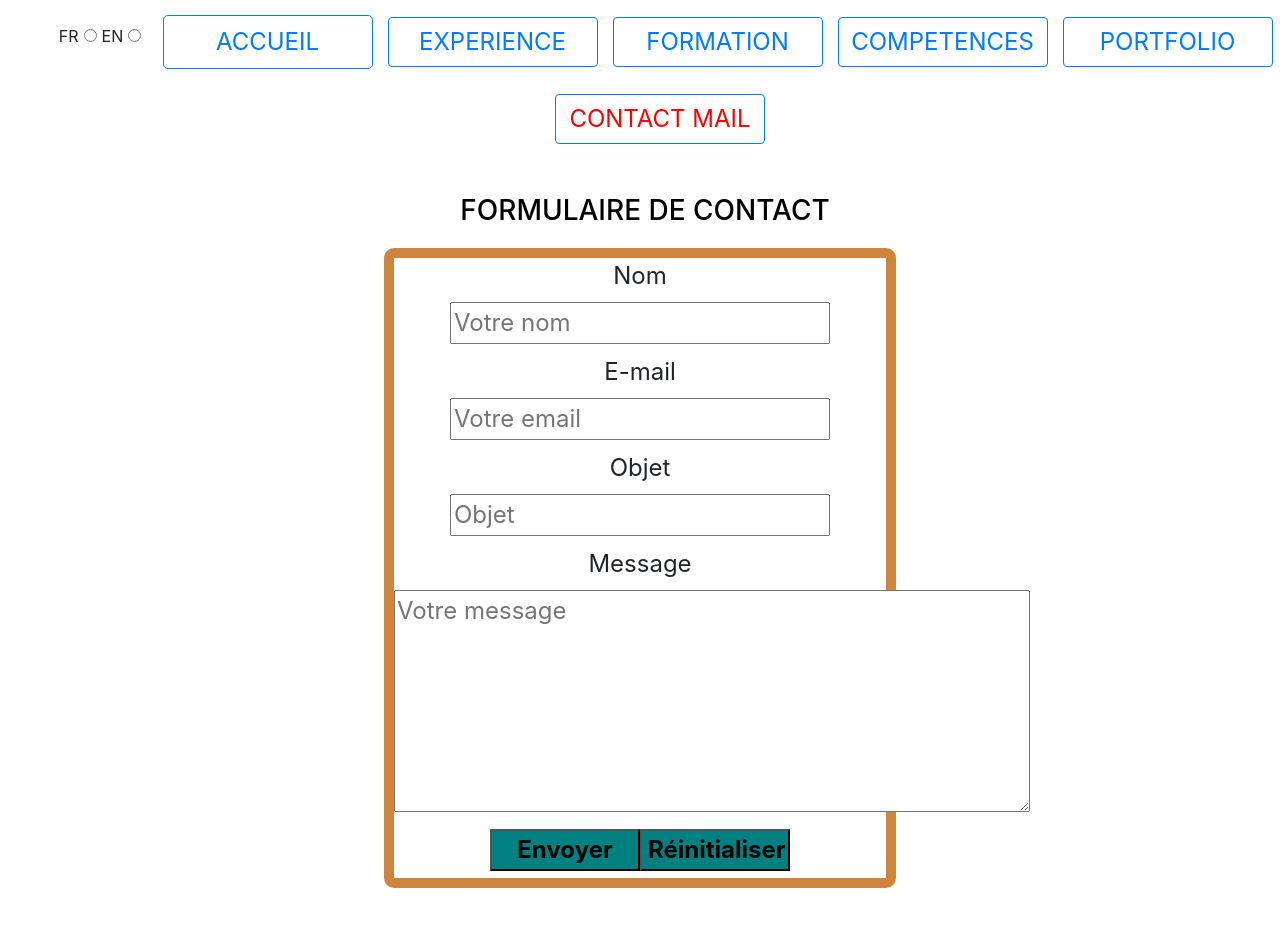
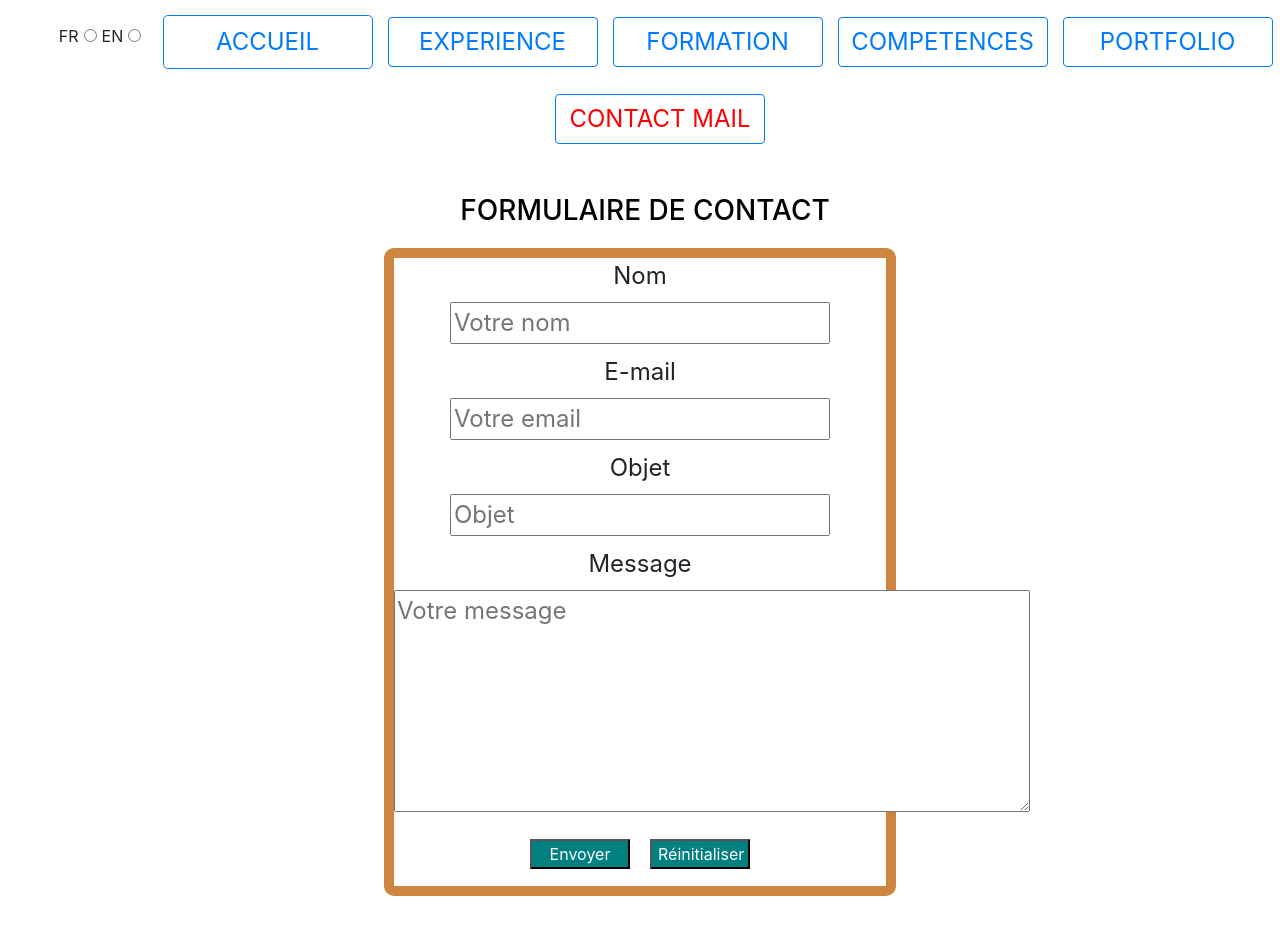
Before and after one commit to STAM0283/curriculum-vitea, a React (Create React App) app: page /contact in a window 1280 px wide. Shown: the top 952 px of the page. Built offline with nearby package versions, Linux system fonts and the light colour scheme; the HTML template or start-up script is replaced by a standard one.

Commit message:
Change style to Contact.js component

```diff
--- a/src/App.css
+++ b/src/App.css
@@ -221,9 +221,10 @@ h1, h3 {
 }
 .formContact button {
   background-color: teal;
-  width: 150px;
-  font-size: x-large;
-  font-weight: bolder;
+  width: 100px;
+  font-size: medium;
+  margin: 10px;
+  color: white;
 }
 
 .formContact input {
--- a/src/components/Contact.js
+++ b/src/components/Contact.js
@@ -8,7 +8,6 @@ const Contact = (props) => {
     const [email, setEmail] = useState("");
     const [object, setObject] = useState('');
     const [message, setMessage] = useState("");
-    const [sent, setSent] = useState("");
     const [displayParagraph, setDisplayParagraph] = useState('none');
     const [displayParagraph2, setDisplayParagraph2] = useState('none');
     const messageSentFr = "votre message a été envoyé avec succès";
@@ -46,7 +45,6 @@ const Contact = (props) => {
             axios.post("https://cv-contact.herokuapp.com/send-email", data)
             .then(response => {
                 console.log("my data", response);
-                setSent(response.data);
                 setName("");
                 setEmail("");
                 setObject("");
@@ -91,7 +89,6 @@ const Contact = (props) => {
                     <br />
                     <textarea value={message} cols="40" rows="6" className="message" type="text" name="message" placeholder={language === "fr" ? "Votre message" : "your message"} onChange={handleMessage} />
                 </div>
-                <div className={sent ? "msg msgAppear" : "msg"}>{language === "fr" ? "Le message a été envoyé" : "Message has been sent"}</div>
                 <p style={{
           display: `${displayParagraph}`, color: 'green', fontWeight: 'bold', marginBottom: '10px', width: '60%', marginLeft: '20%',
         }}
```
